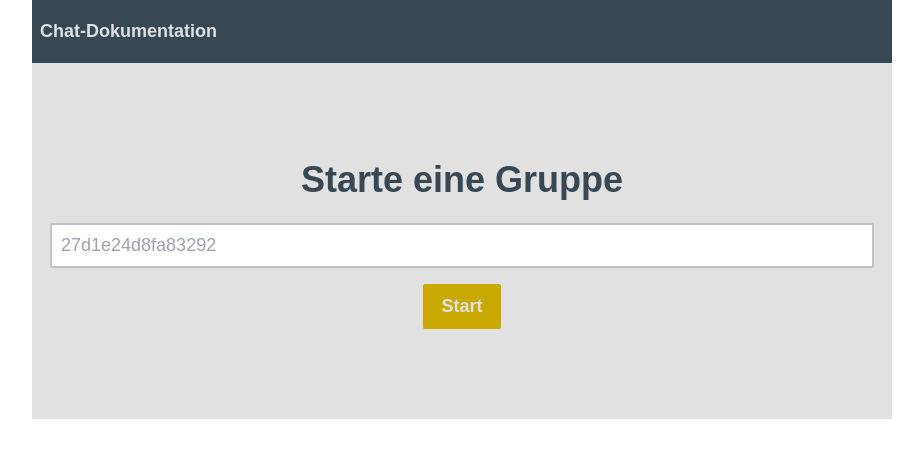
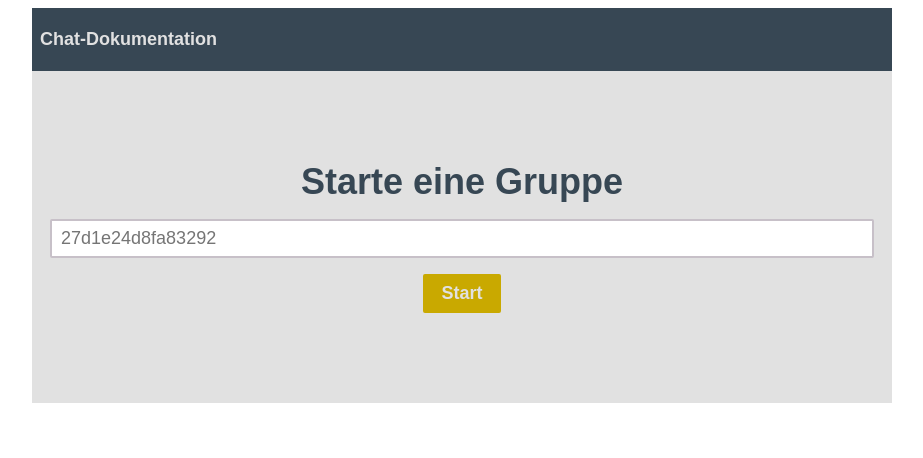
Before and after one commit to lislis/adf-cd, a Vue app in the folder cd-client/: page /#/ in a window 1280 px wide. Shown: the top 458 px of the page, without its empty margins (178-1101 px from the left). Built offline with nearby package versions, Linux system fonts and the light colour scheme; no server answers.

Commit message:
prefix css, rm tailwird core plugin

```diff
--- a/cd-client/src/index.css
+++ b/cd-client/src/index.css
@@ -20,11 +20,18 @@
     --padding: 0.5rem;
   }
 
-  a {
+  #adf-cd *,
+  #adf-cd *:after,
+  #adf-cd *:before  {
+    box-sizing: border-box;
+  }
+
+  #adf-cd a {
+    text-decoration: none;
     color: var(--steel);
   }
 
-  input[type=text] {
+  #adf-cd input[type=text] {
     display: inline-block;
     width: 100%;
     padding: .4em .5em;
@@ -32,8 +39,9 @@
     border-radius: 2px;
     background-color: white;
     color: var(--steel);
+    font: inherit;
   }
-  input:focus {
+  #adf-cd input:focus {
     outline-color: var(--primary);
   }
 
@@ -53,12 +61,32 @@
   #adf-cd h2 {
     font-family: sans-serif;
     border-bottom: none;
+    margin: 0;
     padding: 0 !important;
+  }
+
+  #adf-cd h1 {
+    font-size: var(--base-font);
+  }
+
+  #adf-cd p {
+    margin: 0;
+  }
+
+  #adf-cd button {
+    background: none;
+    border: none;
+    font: inherit;
+  }
+  #adf-cd ul {
+    list-style: none;
+    padding: 0;
+    margin: 0;
   }
 }
 
 @layer components {
-  .header {
+  #adf-cd .header {
     display: flex;
     align-items: center;
     min-height: 3.5em;
@@ -70,24 +98,24 @@
     font-weight: 600;
   }
 
-  .groupstart {
+  #adf-cd .groupstart {
     padding: 5em 1em;
     text-align: center;
   }
 
-  .title {
+  #adf-cd .title {
     font-weight: 600;
     font-size: 2em;
     color: var(--steel);
   }
 
-  .small-title {
+  #adf-cd .small-title {
     font-weight: 600;
     font-size: 1.2em;
     color: var(--blue);
   }
 
-  .adf-btn {
+  #adf-cd .adf-btn {
     display: inline-block;
     padding: .5em 1em;
     border-radius: 2px;
@@ -96,20 +124,20 @@
     //transition: border-color 200ms ease;
   }
 
-  .adf-btn--blue {
+  #adf-cd .adf-btn--blue {
     background-color: var(--blue);
     color: var(--white);
   }
-  .adf-btn--cream {
+  #adf-cd .adf-btn--cream {
     background-color: var(--cream);
     color: var(--steel);
   }
-  .adf-btn--primary {
+  #adf-cd .adf-btn--primary {
     background-color: var(--primary);
     color: var(--white);
   }
 
-  .adf-btn--round {
+  #adf-cd .adf-btn--round {
     width: 3em;
     height: 3em;
     border-radius: 50%;
@@ -117,26 +145,26 @@
     transform: rotate(45deg);
   }
 
-  .chat-item {
+  #adf-cd .chat-item {
     display: flex;
     justify-content: space-between;
     align-items: center;
     border-bottom: 2px solid var(--cream);
   }
-  .chat-item:hover .visible-on-hover,
-  .chat-item:active .visible-on-hover {
+  #adf-cd .chat-item:hover .visible-on-hover,
+  #adf-cd .chat-item:active .visible-on-hover {
     display: block;
   }
-  .chat-header {
+  #adf-cd .chat-header {
     display: flex;
     align-items: center;
   }
-  .chat-contact {
+  #adf-cd .chat-contact {
     flex-grow: 1;
     display: flex;
     align-items: center;
   }
-  .profile-pic {
+  #adf-cd .profile-pic {
     background-color: var(--cream);
     width: 2.4em;
     height: 2.4em;
@@ -149,7 +177,7 @@
     background-color: var(--white);
   }
 
-  .bubble {
+  #adf-cd .bubble {
     position: relative;
     display: inline-block;
     max-width: 80%;
@@ -158,7 +186,7 @@
     z-index: 2;
     box-shadow: 0 1px 0.5px rgba(0, 0, 0, 0.13)
   }
-  .bubble:after {
+  #adf-cd .bubble:after {
     content: "";
     display: inline-block;
     width: 0.7em;
@@ -168,49 +196,49 @@
     transform: rotate(45deg);
     z-index: 1;
   }
-  .msg-content {
+  #adf-cd .msg-content {
     word-break: break-all;
     text-align: left;
   }
-  .left {
+  #adf-cd .left {
     text-align: left;
   }
-  .left .date {
+  #adf-cd .left .date {
     color: var(--steel);
   }
-  .left .bubble {
+  #adf-cd .left .bubble {
     margin-left: 0.4em;
     color: var(--steel);
     background-color: var(--cream);
   }
-  .left .bubble:after {
+  #adf-cd .left .bubble:after {
     left: -0.3em;
     background-color: var(--cream);
   }
-  .right {
+  #adf-cd .right {
     text-align: right;
   }
-  .right .date {
+  #adf-cd .right .date {
     color: var(--white);
   }
-  .right .bubble {
+  #adf-cd .right .bubble {
     margin-right: 0.4em;
     color: var(--white);
     background-color: var(--blue)
   }
-  .right .bubble:after {
+  #adf-cd .right .bubble:after {
     right: -0.3em;
     background-color: var(--blue)
   }
 
-  .composer {
+  #adf-cd .composer {
     display: flex;
-    align-items: flex-end;
+    align-items: center;
     justify-content: space-between;
     padding-bottom: 0.5em;
     background-color: var(--white);
   }
-  .composer--message {
+  #adf-cd .composer--message {
     display: flex;
     border-radius: 2em;
     background-color: white;
@@ -219,108 +247,107 @@
     padding-right: 1.6em;
   }
 
-  .composer--message input {
+  #adf-cd .composer--message input {
     border: none;
     padding: 0.7em 0.5em;
   }
-  .composer--compose {
+  #adf-cd .composer--compose {
     flex-grow: 1;
   }
-  .composer--send .adf-btn--round {
+  #adf-cd .composer--send .adf-btn--round {
     margin-left: 0.5em;
     margin-right: 0.5em;
   }
 
-  .isLeft {
+  #adf-cd .isLeft {
     color: var(--white);
     background-color: var(--blue);
   }
-  .isRight {
+  #adf-cd .isRight {
     color: var(--steel);
     background-color: var(--cream);
   }
-  .msg-list {
+  #adf-cd .msg-list {
     min-height: 30em;
   }
 }
 
 @layer utilities {
-  .mt-1 {
+  #adf-cd .mt-1 {
     margin-top: 1rem;
   }
-  .my-05 {
+  #adf-cd .my-05 {
     margin-top: 0.5em;
     margin-bottom: 0.5em;
   }
-  .mb-3 {
+  #adf-cd .mb-3 {
     margin-bottom: 3em;
   }
 
-  .p-2 {
+  #adf-cd .p-2 {
     padding: calc(var(--padding) * 2);
   }
 
-  .p-3 {
+  #adf-cd .p-3 {
     padding: calc(var(--padding) * 3);
   }
 
-  .ps-1 {
+  #adf-cd .ps-1 {
     padding-left: var(--padding);
   }
-  .px-1 {
+  #adf-cd .px-1 {
     padding-left: var(--padding);
     padding-right: var(--padding);
   }
-  .py-1 {
+  #adf-cd .py-1 {
     padding-top: var(--padding);
     padding-bottom: var(--padding);
   }
 
-  .bg--cream {
+  #adf-cd .bg--cream {
     background-color: var(--cream);
     color: var(--secondary);
   }
 
-  .small {
+  #adf-cd .small {
     font-size: 0.75em;
   }
 
-  .date {
+  #adf-cd .date {
     color: var(--grey);
     //color: currentColor;
     font-weight: 400;
     opacity: 0.8;
   }
 
-  .fw-bold {
+  #adf-cd .fw-bold {
     font-weight: 600;
   }
-  .fw-normal {
+  #adf-cd .fw-normal {
     font-weight: 400;
   }
 
-  .arrow {
+  #adf-cd .arrow {
     width: 1.2em;
     height: 1.2em;
   }
-  .arrow-right {
+  #adf-cd .arrow-right {
     transform: rotate(90deg)
   }
-  .arrow-left {
+  #adf-cd .arrow-left {
     transform: rotate(-45deg)
   }
-  .arrow.primary {
+  #adf-cd .arrow.primary {
     fill: var(--steel)
   }
-  .arrow.white {
+  #adf-cd .arrow.white {
     fill: var(--white)
   }
-  .visible-on-hover {
+  #adf-cd .visible-on-hover {
     display: none;
   }
 
-
-  .icon {
+  #adf-cd .icon {
     width: 1.2em;
     height: 1.6em;
     display: block;
@@ -329,7 +356,7 @@
     background-image: url(/file-image-regular.svg);
     background-repeat: no-repeat;
   }
-  .a11y-hidden {
+  #adf-cd .a11y-hidden {
     clip: rect(0 0 0 0);
     clip-path: inset(50%);
     height: 1px;
--- a/cd-client/tailwind.config.js
+++ b/cd-client/tailwind.config.js
@@ -1,5 +1,6 @@
 module.exports = {
   purge: ['./index.html', './src/**/*.{vue,js,ts,jsx,tsx}'],
+  prefix: 'adf-tw-',
   darkMode: false, // or 'media' or 'class'
   theme: {
     extend: {},
@@ -7,5 +8,6 @@ module.exports = {
   variants: {
     extend: {},
   },
+  corePlugins: [],
   plugins: [],
 }
```
